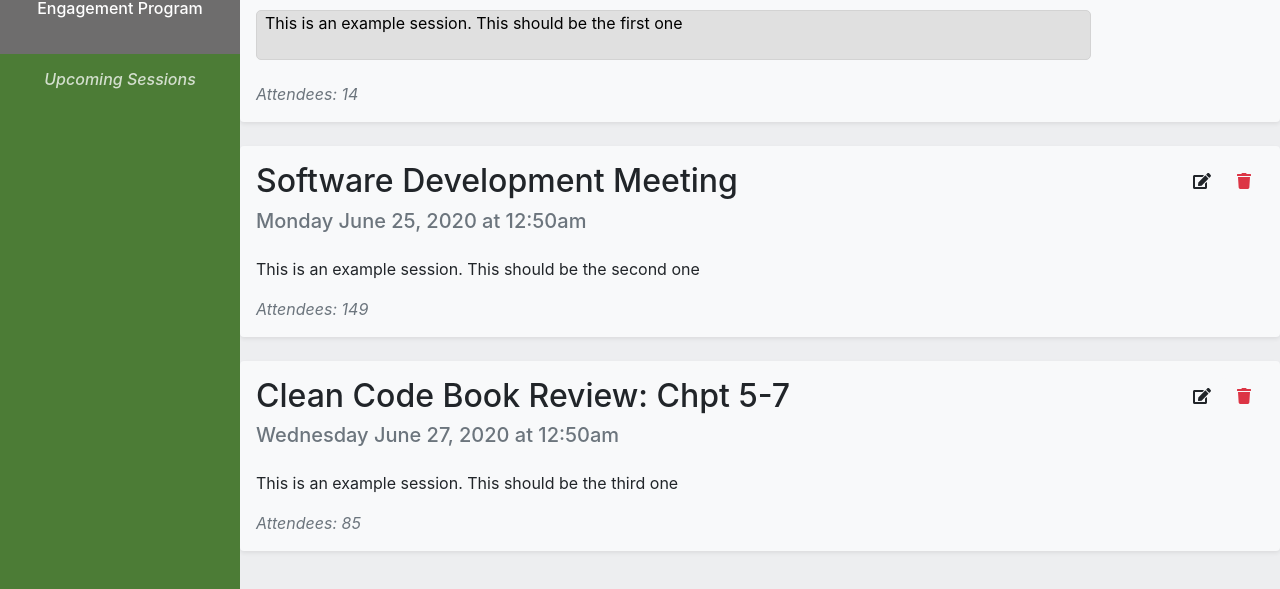
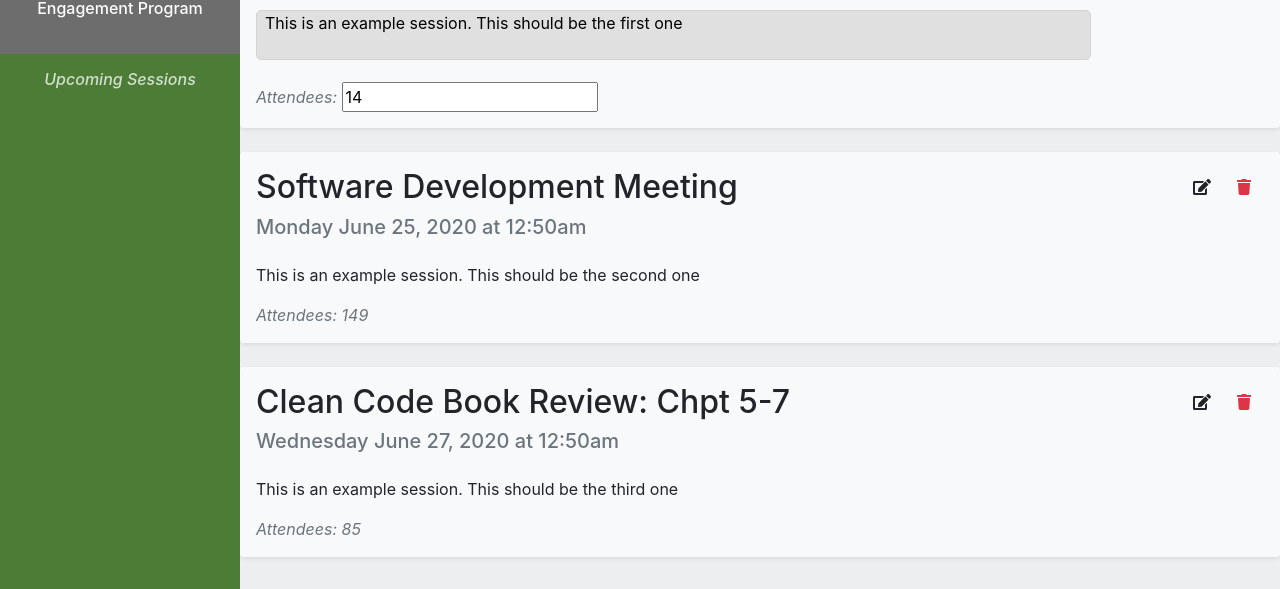
Before and after one commit to Jackschwarz58/ProgramPlanner-Paycom2020, a React (Create React App) app: page / in a window 1280 px wide. Both pictures are taken after a click on the button 1202 px from the left and 115 px from the top of the page. Shown: the part 186-775 px from the top of the page. Built offline with nearby package versions, Linux system fonts and the light colour scheme; grey boxes are pictures that could not be loaded.

Commit message:
Added Attendee edit input

```diff
--- a/src/components/sessionCard.jsx
+++ b/src/components/sessionCard.jsx
@@ -49,7 +49,14 @@ class SessionCard extends Component {
               </span>
             </p>
             <span className="mt-4 text-muted font-italic">
-              Attendees: <span>{attendeeCount}</span>
+              Attendees:{" "}
+              <span>
+                {!this.state.editing ? (
+                  <span>{attendeeCount}</span>
+                ) : (
+                  this.buildAttendeeEditField()
+                )}
+              </span>
             </span>
           </div>
           <div className="col col-2 text-secondary">
@@ -79,6 +86,7 @@ class SessionCard extends Component {
       </div>
     );
   }
+
   handleDateChange() {
     this.setState({ startDate: this.state.startDate });
   }
@@ -116,9 +124,18 @@ class SessionCard extends Component {
         id="card-desc-edit-field"
         type="text"
         placeholder="Session Description"
-      >
-        {this.props.desc}
-      </textarea>
+        defaultValue={this.props.desc}
+      ></textarea>
+    );
+  }
+
+  buildAttendeeEditField() {
+    return (
+      <input
+        id="card-attendee-edit-field"
+        type="number"
+        defaultValue={this.props.attendeeCount}
+      />
     );
   }
 }
```
